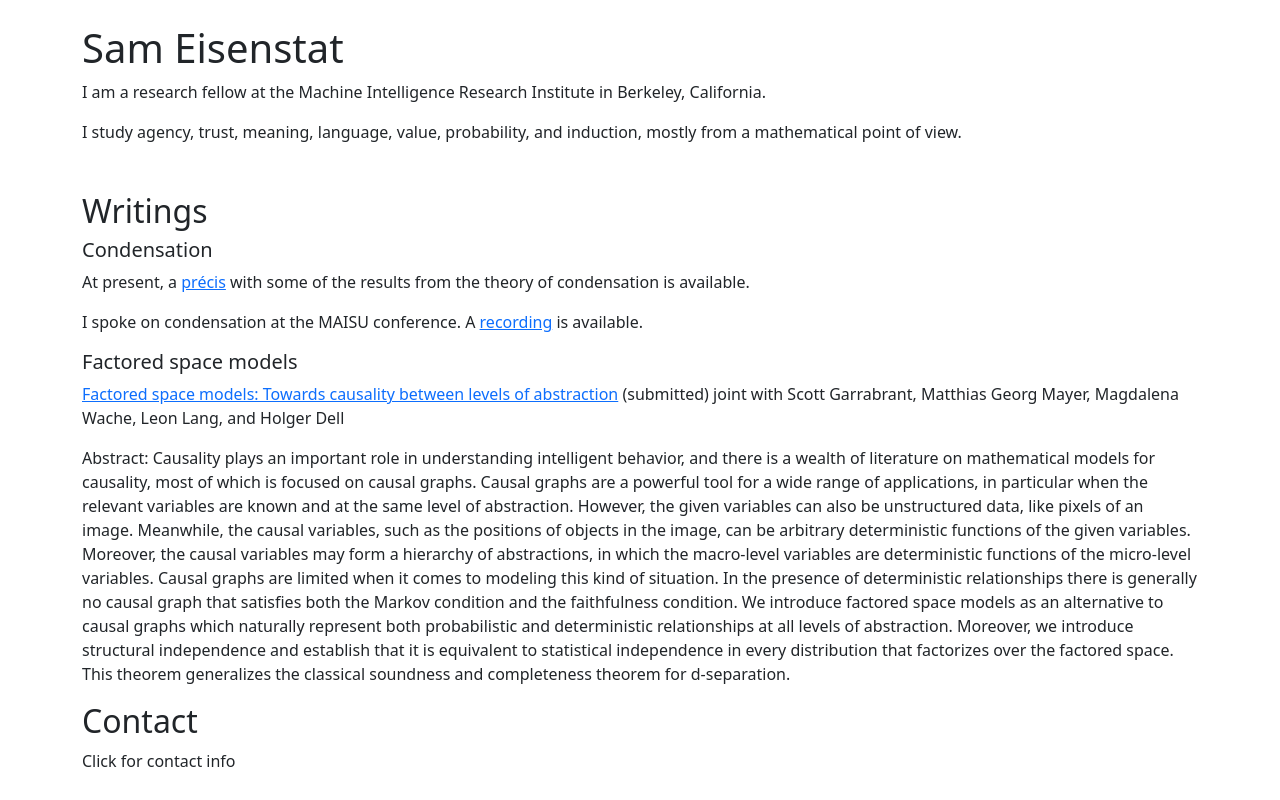
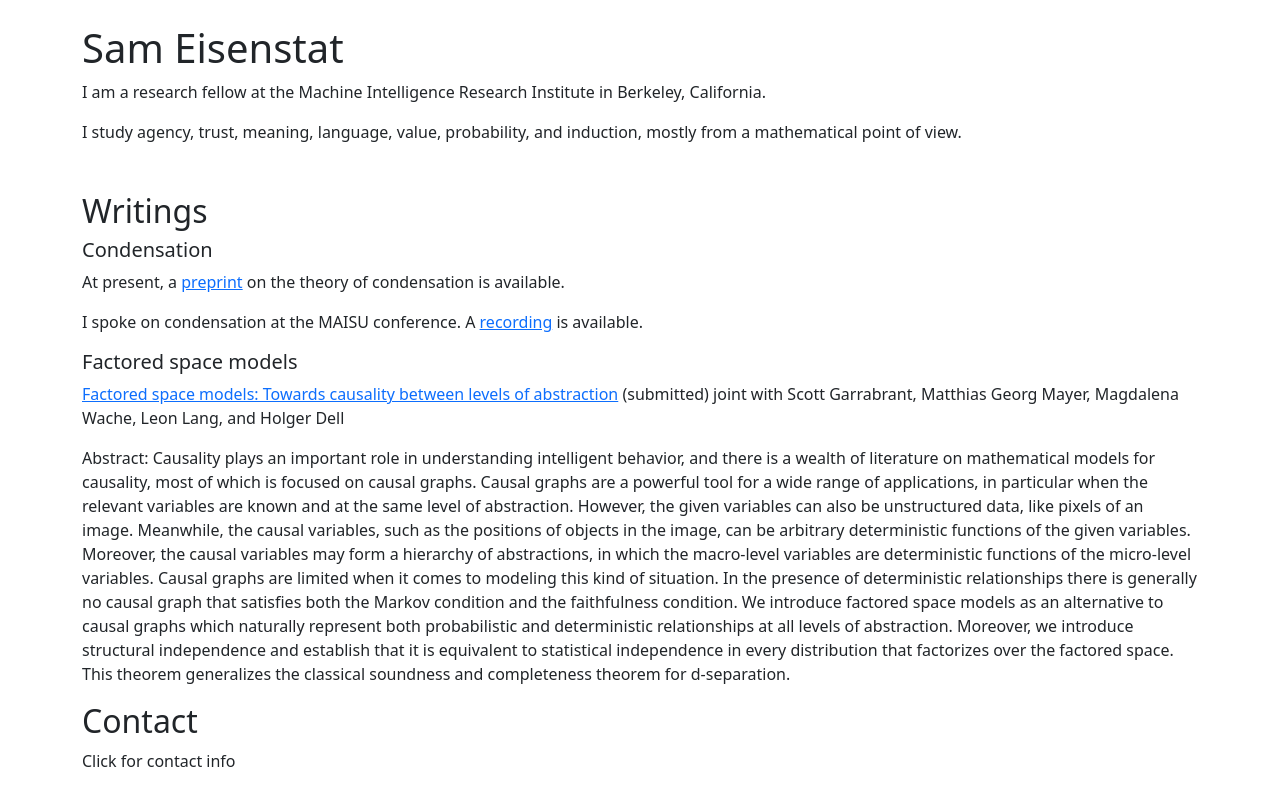
Before and after one commit to SamEisenstat/SamEisenstat.github.io, a plain HTML site: page docs/index.html in a window 1280 px wide. Drawn offline with nearby package versions, Linux system fonts and the light colour scheme.

Commit message:
Add condensation preprint.

```diff
--- a/docs/index.html
+++ b/docs/index.html
@@ -34,7 +34,7 @@
         Condensation
       </h3>
       <p>
-      At present, a <a href="doc/condensation-25-04.pdf">précis</a> with some of the results from the theory of condensation is available.
+      At present, a <a href="doc/condensation-25-07.pdf">preprint</a> on the theory of condensation is available.
       </p>
       <p>
       I spoke on condensation at the MAISU conference. A <a href="https://www.youtube.com/watch?v=89GGuVFidkk">recording</a> is available.
```
Also changed, not shown: 1 other file.
